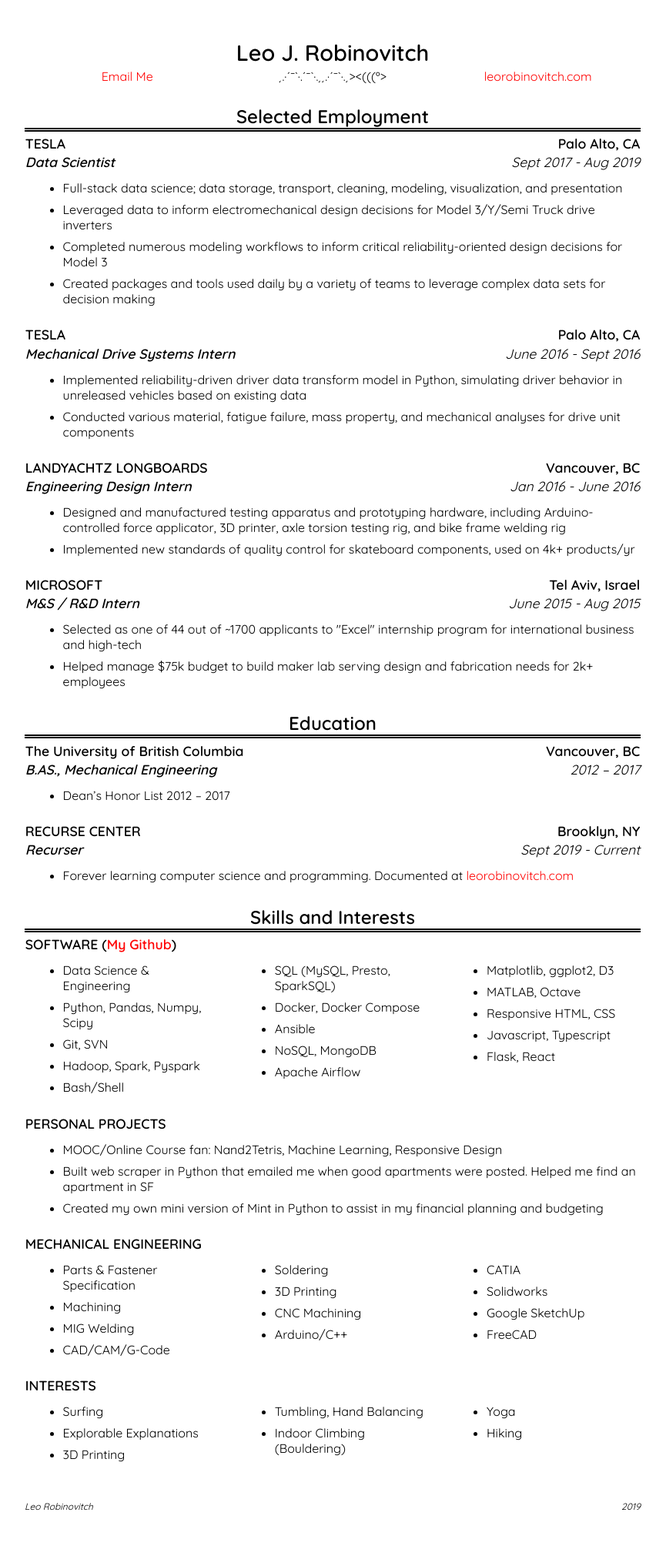
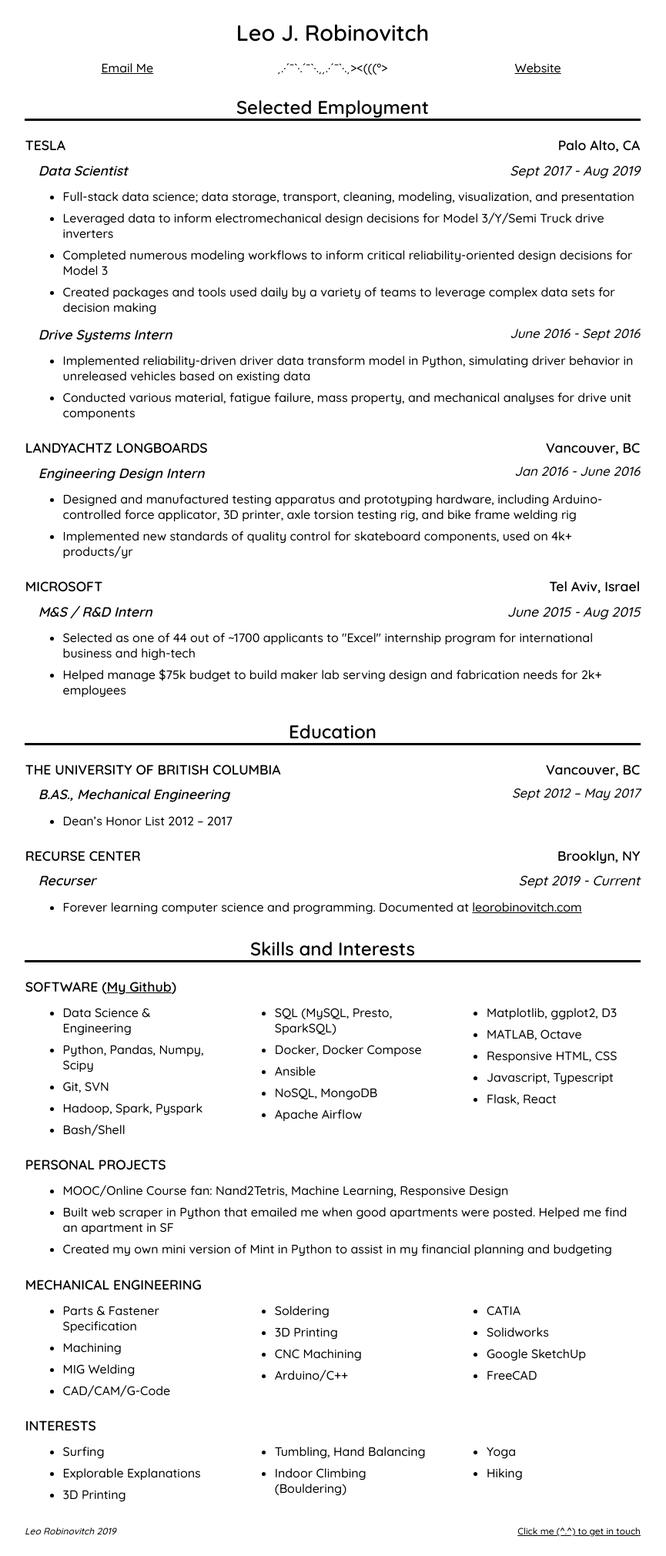
Before and after one commit to robinovitch61/robinovitch61.github.io, a Jekyll site: the page resume.html, which Jekyll copies as it is, in a window 1280 px wide. Shown: the whole page at 77% size, without its empty margins (208-1073 px from the left). Built offline with Jekyll 4.4.1, drawn with Linux system fonts in a browser that asks for light colours.

Commit message:
improve styling

```diff
--- a/resume.html
+++ b/resume.html
@@ -8,7 +8,7 @@
     <meta name="description" content="Leo Robinovitch">
     <meta name="keywords" content="hire,me,please">
   <link rel="shortcut icon" href="/assets/images/favicon.png" type="image/vnd.microsoft.icon">
-  <link href="https://fonts.googleapis.com/css?family=Quicksand:400,600&display=swap" rel="stylesheet">
+  <link href="https://fonts.googleapis.com/css?family=Quicksand:500,600&display=swap" rel="stylesheet">
   <style type="text/css">
 
     body {
@@ -24,7 +24,7 @@
     }
 
     .container h2 {
-      border-bottom: 5px double black;
+      border-bottom: 3px solid black;
       margin: 0.125em 0;
     }
 
@@ -41,6 +41,7 @@
 
     header {
       margin: 3.125em 0 1.5625em;
+      margin-top: 1.5em;
     }
 
     section {
@@ -53,13 +54,12 @@
       color: black;
     }
 
-    .a-highlight {
-      color: red;
+    .a-indicate {
+      text-decoration: underline;
     }
 
     .a-contact {
       padding: 0.25em 0.5em;
-      /* border: 1px solid grey; */
     }
 
     a:active,
@@ -93,7 +93,7 @@
 
     ul {
       padding-left: 2em;
-      margin: 0.5em 0 1.25em 1.1em;
+      margin: 0.5em 0 0 1.1em;
     }
 
     li {
@@ -119,18 +119,22 @@
     }
 
     .item-subtitle {
-      margin: 0 0.05em;
+      margin: 0.5em 0.05em 0;
     }
 
     .footer {
-      margin-bottom: 3.125em;
+      margin-bottom: 1.5em;
     }
 
     .doc-subtitle {
       justify-content: space-around;
+      margin-top: 1em;
     }
 
     @media screen and (max-width:800px) {
+      h3 {
+          text-align: left;
+      }
 
       header {
         margin-bottom: 0;
@@ -165,6 +169,7 @@
 
       .doc-subtitle {
         align-items: center;
+        margin-top: 0;
       }
 
       .p-contact {
@@ -179,12 +184,17 @@
       text-align: center;
     }
 
-    .role,
-    .date {
+    .role-date {
       font-style: italic;
+      padding-left: 1em;
+      font-size: 1.05rem;
     }
 
-    .date {
+    .title-place {
+      margin-top: 1.2em;
+    }
+
+    span.date {
       font-weight: normal;
     }
 
@@ -200,9 +210,9 @@
       <header>
           <h1><a href="https://leorobinovitch.com">Leo J. Robinovitch</a></h1>
           <div class="doc-subtitle">
-            <p class="p-contact"><a class="a-contact a-highlight" href="mailto:leorobinovitch@gmail.com">Email Me</a></p>
+            <p class="p-contact"><a class="a-contact a-indicate" href="mailto:leorobinovitch@gmail.com">Email Me</a></p>
             <p>¸.·´¯`·.´¯`·.¸¸.·´¯`·.¸><(((º></p>
-            <p class="p-contact"><a class="a-highlight" href="https://leorobinovitch.com">leorobinovitch.com</a></p>
+            <p class="p-contact"><a class="a-indicate" href="https://leorobinovitch.com">Website</a></p>
           </div>
       </header>
 
@@ -211,8 +221,8 @@
         <h2>Selected Employment</h2>
 
         <!-- Tesla -->
-        <div class="item-subtitle"><h3>TESLA</h3><h3>Palo Alto, CA</h3></div>
-        <div class="item-subtitle"><h3 class="role">Data Scientist</h3><h3 class='date'>Sept 2017 - Aug 2019</h3></div>
+        <div class="item-subtitle title-place"><h3>TESLA</h3><h3>Palo Alto, CA</h3></div>
+        <div class="item-subtitle role-date"><h3>Data Scientist</h3><h3><span class="date">Sept 2017 - Aug 2019</span></h3></div>
         <ul>
           <li>Full-stack data science; data storage, transport, cleaning, modeling, visualization, and presentation</li>
           <li>Leveraged data to inform electromechanical design decisions for Model 3/Y/Semi Truck drive inverters</li>
@@ -221,24 +231,23 @@
         </ul>
 
         <!-- Tesla Internship -->
-        <div class="item-subtitle"><h3>TESLA</h3><h3>Palo Alto, CA</h3></div>
-        <div class="item-subtitle"><h3 class="role">Mechanical Drive Systems Intern</h3><h3 class='date'>June 2016 - Sept 2016</h3></div>
+        <div class="item-subtitle role-date"><h3>Drive Systems Intern</h3><span class="date">June 2016 - Sept 2016</span></h3></div>
         <ul>
           <li>Implemented reliability-driven driver data transform model in Python, simulating driver behavior in unreleased vehicles based on existing data</li>
           <li>Conducted various material, fatigue failure, mass property, and mechanical analyses for drive unit components</li>
         </ul>
 
         <!-- Landyachtz -->
-        <div class="item-subtitle"><h3>LANDYACHTZ LONGBOARDS</h3><h3>Vancouver, BC</h3></div>
-        <div class="item-subtitle"><h3 class="role">Engineering Design Intern</h3><h3 class='date'>Jan 2016 - June 2016</h3></div>
+        <div class="item-subtitle title-place"><h3>LANDYACHTZ LONGBOARDS</h3><h3>Vancouver, BC</h3></div>
+        <div class="item-subtitle role-date"><h3>Engineering Design Intern</h3><span class="date">Jan 2016 - June 2016</span></h3></div>
         <ul>
           <li>Designed and manufactured testing apparatus and prototyping hardware, including Arduino-controlled force applicator, 3D printer, axle torsion testing rig, and bike frame welding rig</li>
           <li>Implemented new standards of quality control for skateboard components, used on 4k+ products/yr</li>
         </ul>
 
         <!-- Microsoft -->
-        <div class="item-subtitle"><h3>MICROSOFT</h3><h3>Tel Aviv, Israel</h3></div>
-        <div class="item-subtitle"><h3 class="role">M&S / R&D Intern</h3><h3 class='date'>June 2015 - Aug 2015</h3></div>
+        <div class="item-subtitle title-place"><h3>MICROSOFT</h3><h3>Tel Aviv, Israel</h3></div>
+        <div class="item-subtitle role-date"><h3>M&S / R&D Intern</h3><h3><span class="date">June 2015 - Aug 2015</span></h3></div>
         <ul>
           <li>Selected as one of 44 out of ~1700 applicants to "Excel" internship program for international business and high-tech</li>
           <li>Helped manage $75k budget to build maker lab serving design and fabrication needs for 2k+ employees</li>
@@ -250,17 +259,17 @@
           <h2>Education</h2>
 
           <!-- UBC -->
-          <div class="item-subtitle"><h3>The University of British Columbia</h3><h3>Vancouver, BC</h3></div>
-          <div class="item-subtitle"><h3 class="role">B.AS., Mechanical Engineering</h3><h3 class='date'>2012 – 2017</h3></div>
+          <div class="item-subtitle title-place"><h3>THE UNIVERSITY OF BRITISH COLUMBIA</h3><h3>Vancouver, BC</h3></div>
+          <div class="item-subtitle role-date"><h3>B.AS., Mechanical Engineering</h3><span class="date">Sept 2012 – May 2017</span></h3></div>
           <ul>
             <li>Dean’s Honor List 2012 – 2017</li>
           </ul>
 
           <!-- Recurse -->
-          <div class="item-subtitle"><h3>RECURSE CENTER</h3><h3>Brooklyn, NY</h3></div>
-          <div class="item-subtitle"><h3 class="role">Recurser</h3><h3 class='date'>Sept 2019 - Current</h3></div>
+          <div class="item-subtitle title-place"><h3>RECURSE CENTER</h3><h3>Brooklyn, NY</h3></div>
+          <div class="item-subtitle role-date"><h3>Recurser</h3><h3><span class="date">Sept 2019 - Current</span></h3></div>
           <ul>
-            <li>Forever learning computer science and programming. Documented at <a class="a-highlight" href="https://leorobinovitch.com">leorobinovitch.com</a></li>
+            <li>Forever learning computer science and programming. Documented at <a class="a-indicate" href="https://leorobinovitch.com">leorobinovitch.com</a></li>
           </ul>
         </section>
 
@@ -269,7 +278,7 @@
         <h2>Skills and Interests</h2>
 
         <!-- Software -->
-        <div class="item-subtitle"><h3>SOFTWARE (<a class="a-highlight" href="https://github.com/robinovitch61">My Github</a>)</h3></div>
+        <div class="item-subtitle title-place"><h3>SOFTWARE (<a class="a-indicate" href="https://github.com/robinovitch61">My Github</a>)</h3></div>
         <div class="ul-container">
           <ul class="ul-third ul-third-top">
             <li>Data Science & Engineering</li>
@@ -297,7 +306,7 @@
         </div>
 
         <!-- Personal Projects -->
-        <div class="item-subtitle"><h3>PERSONAL PROJECTS</h3></div>
+        <div class="item-subtitle title-place"><h3>PERSONAL PROJECTS</h3></div>
         <ul>
           <li>MOOC/Online Course fan: Nand2Tetris, Machine Learning, Responsive Design</li>
           <li>Built web scraper in Python that emailed me when good apartments were posted. Helped me find an apartment in SF</li>
@@ -305,7 +314,7 @@
         </ul>
 
         <!-- Mechanical Engineering -->
-        <div class="item-subtitle"><h3>MECHANICAL ENGINEERING</h3></div>
+        <div class="item-subtitle title-place"><h3>MECHANICAL ENGINEERING</h3></div>
         <div class="ul-container">
           <ul class="ul-third ul-third-top">
             <li>Parts & Fastener Specification</li>
@@ -331,7 +340,7 @@
         </div>
 
         <!-- Interests -->
-        <div class="item-subtitle"><h3>INTERESTS</h3></div>
+        <div class="item-subtitle title-place"><h3>INTERESTS</h3></div>
         <div class="ul-container">
           <ul class="ul-third ul-third-top">
             <li>Surfing</li>
@@ -354,8 +363,8 @@
 
       <footer>
         <div class="footer">
-          <p>Leo Robinovitch</p>
-          <p><script type="text/JavaScript">document.write(new Date().getFullYear());</script></p>
+          <p>Leo Robinovitch <script type="text/JavaScript">document.write(new Date().getFullYear());</script></p>
+          <p><a class="a-indicate" href="mailto:leorobinovitch@gmail.com">Click me (^.^) to get in touch</a></p>
         </div>
       </footer>
     </div>
```
